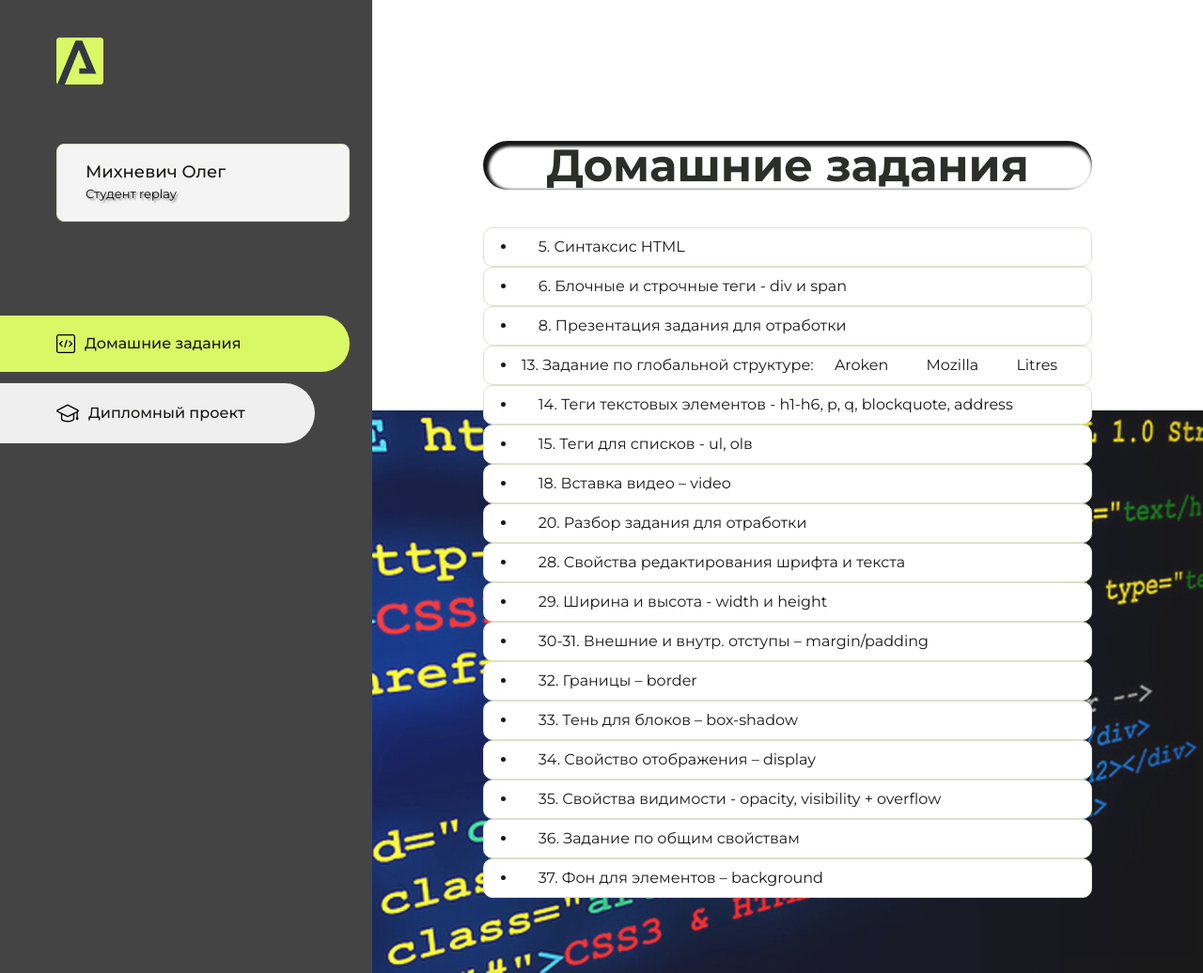
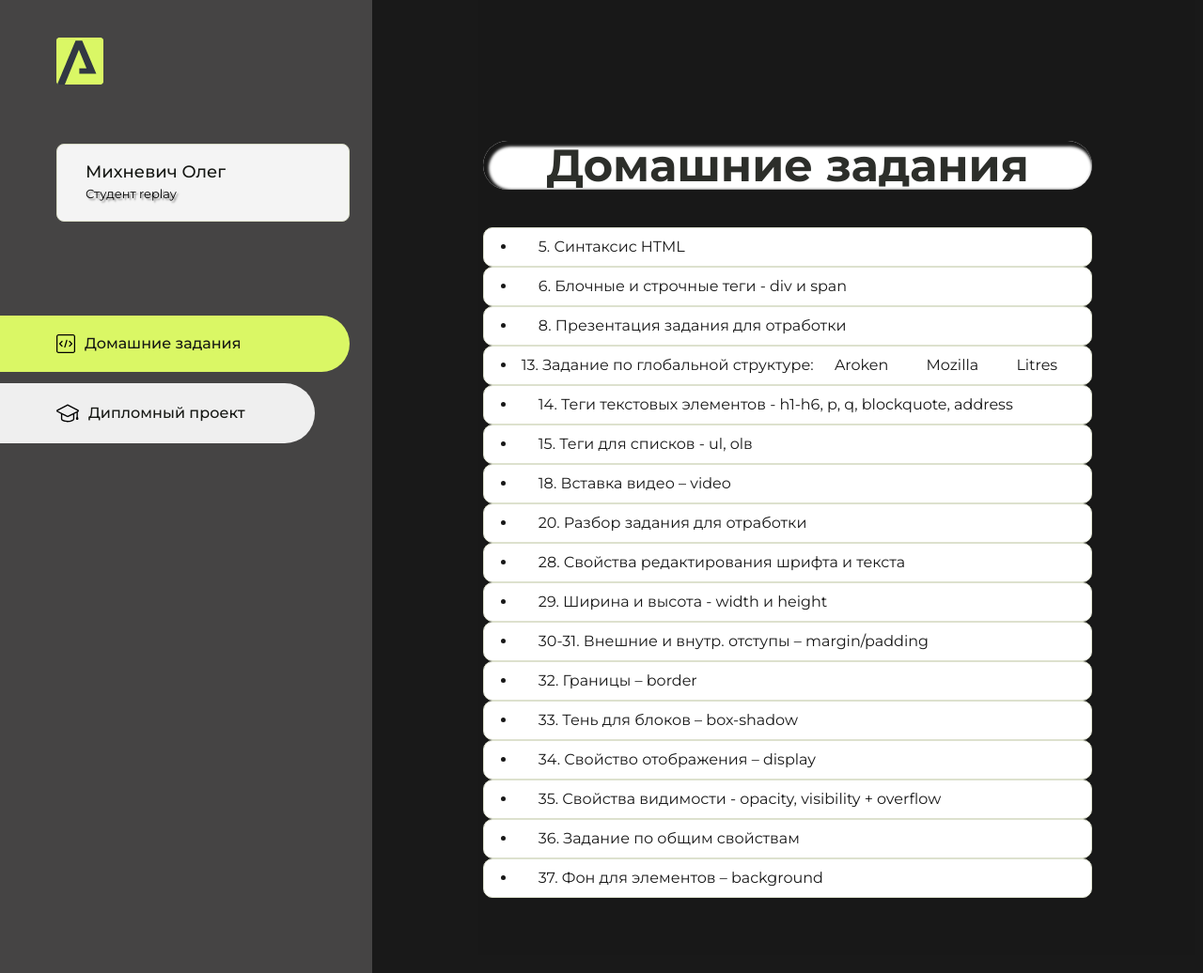
Before and after one commit to Olezhka87/HomeWork-2, a PHP site: page /index.html in a window 1280 px wide. Shown: the whole page at 94% size. Run offline with PHP 8.4, Linux system fonts and the light colour scheme.

Commit message:
Update style.css

```diff
--- a/src/style.css
+++ b/src/style.css
@@ -51,7 +51,7 @@ body.overflow {
     -webkit-box-flex: 1;
     -ms-flex-positive: 1;
     flex-grow: 1;
-    background: url(../src/bg.jpg) 100% 100% no-repeat;
+    background: #000000;
     opacity: 0.9;
 }
 
```
